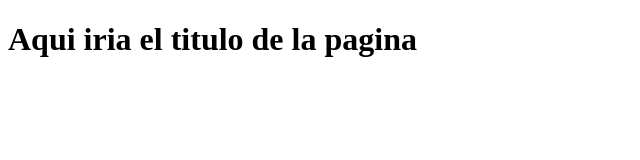
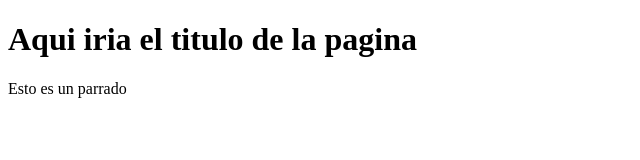
Before and after one commit to frsarmiento/Proyecto-web-empresa-C, a plain HTML site: page index.html in a window 1280 px wide. Shown: the whole page, without its empty margins (0-640 px from the left). Drawn offline with Linux system fonts and the light colour scheme.

Commit message:
Update index.html

```diff
--- a/index.html
+++ b/index.html
@@ -8,5 +8,6 @@
 </head>
 <body>
     <h1>Aqui iria el titulo de la pagina</h1>
+    <p>Esto es un parrado</p>
 </body>
 </html>
```
